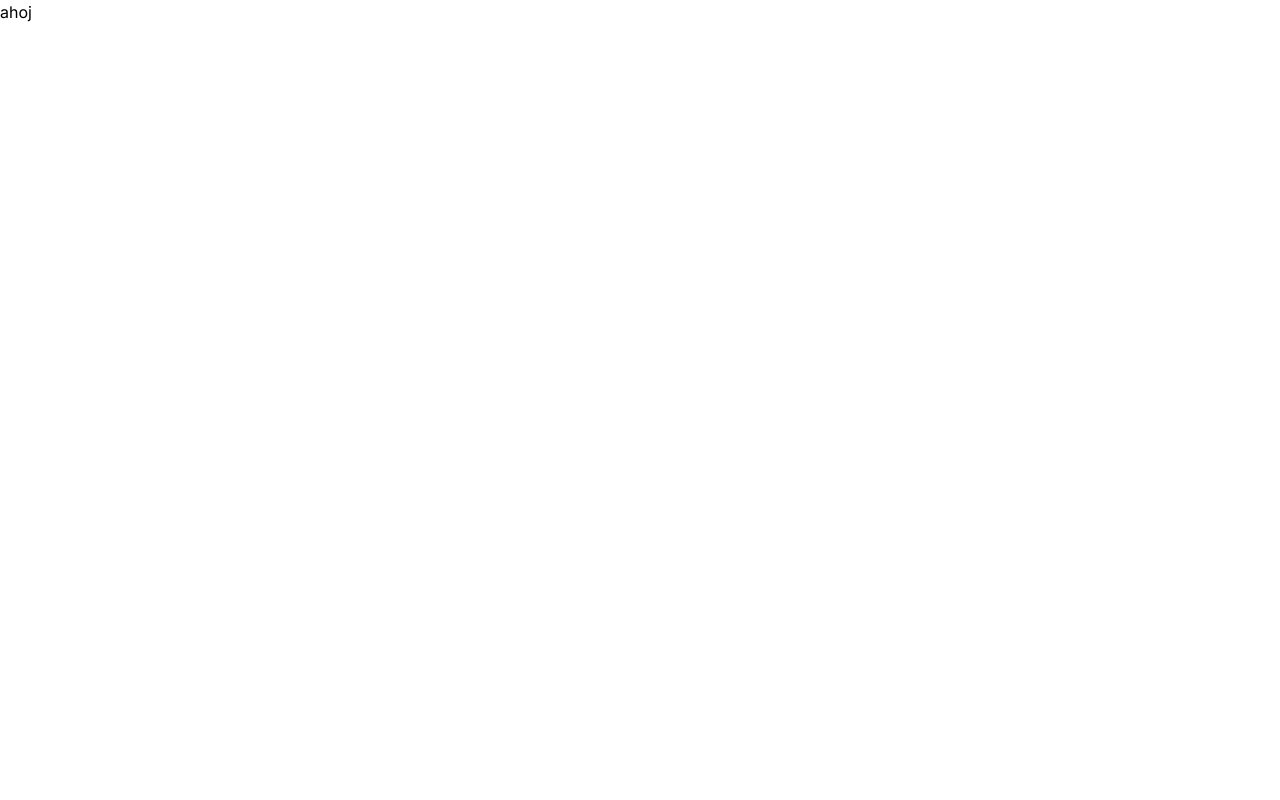
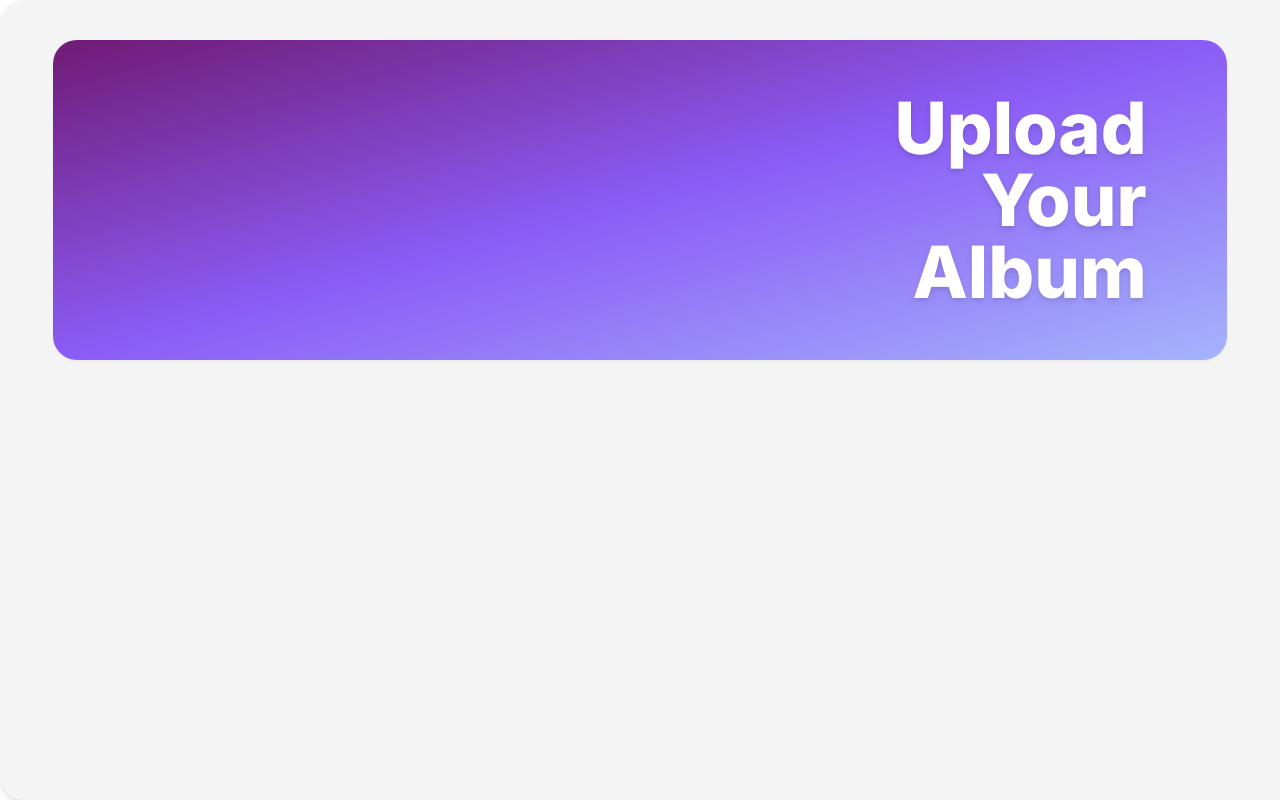
Before and after one commit to Aletheie/MusicPageNext, a Next.js app: page / in a window 1280 px wide. Built offline with nearby package versions, Linux system fonts and the light colour scheme.

Commit message:
feat: add and use banner component

```diff
--- /dev/null
+++ b/app/components/banner.tsx
@@ -0,0 +1,11 @@
+const Banner = () => {
+  return (
+    <div className="col-span-12 mx-auto w-11/12 h-2/5 md:h-1/5 lg:h-2/5 bg-gradient-to-br from-fuchsia-900 via-violet-500 to-indigo-300 mt-10 rounded-3xl drop-shadow-sm flex justify-end md:justify-center lg:justify-end items-center flex-wrap md:flex-nowrap lg:flex-wrap">
+      <h1 className="drop-shadow-md pr-80 md:pr-0 lg:pr-20 md:text-center lg:text-right text-white text-7xl md:text-6xl lg:text-7xl font-extrabold w-1/3 md:w-[100%] lg:w-1/3 leading-tight">
+        Upload Your Album
+      </h1>
+    </div>
+  );
+};
+
+export default Banner;
--- a/app/components/main-content.tsx
+++ b/app/components/main-content.tsx
@@ -1,19 +1,18 @@
-// import Banner from "./Banner";
+import Banner from "./banner";
 // import BottomPlayer from "./BottomPlayer";
 // import Ipod from "./Ipod";
 // import TrackList from "./TrackList";
 
 const MainContent = () => {
   return (
-    <h1>ahoj</h1>
-    // <div className="w-full relative h-screen col-span-12 lg:col-span-10 bg-[#f4f4f4] rounded-l-3xl shadow-md overflow-hidden">
-    //   <Banner />
-    //   <div className="flex flex-col justify-center">
-    //     <Ipod />
-    //   </div>
-    //   <TrackList />
-    //   <BottomPlayer />
-    // </div>
+    <div className="w-full relative h-screen col-span-12 lg:col-span-10 bg-[#f4f4f4] rounded-l-3xl shadow-md overflow-hidden">
+      <Banner />
+      {/* <div className="flex flex-col justify-center">
+        <Ipod />
+    </div>
+    <TrackList />
+      <BottomPlayer /> */}
+    </div>
   );
 };
 
```
